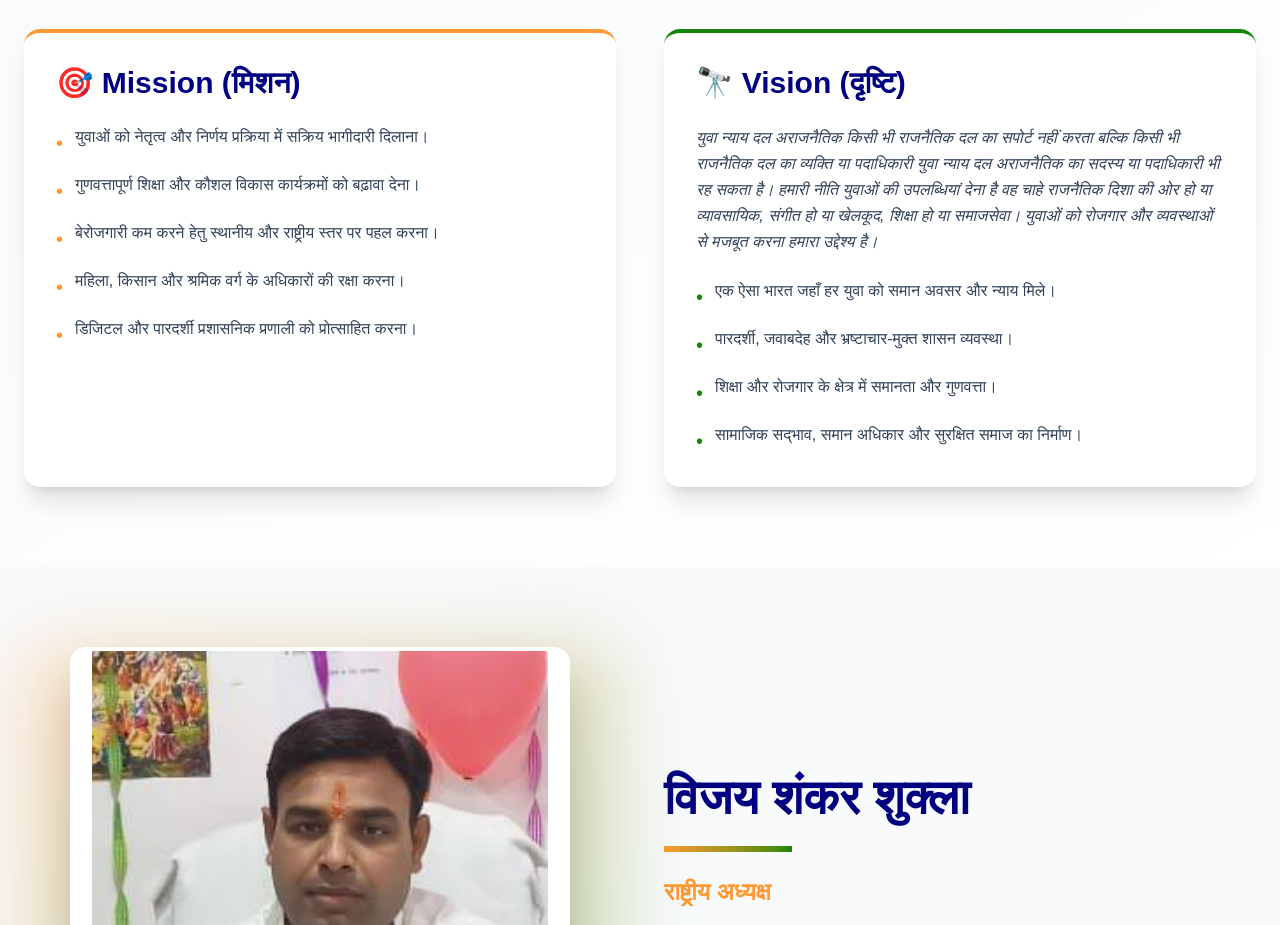
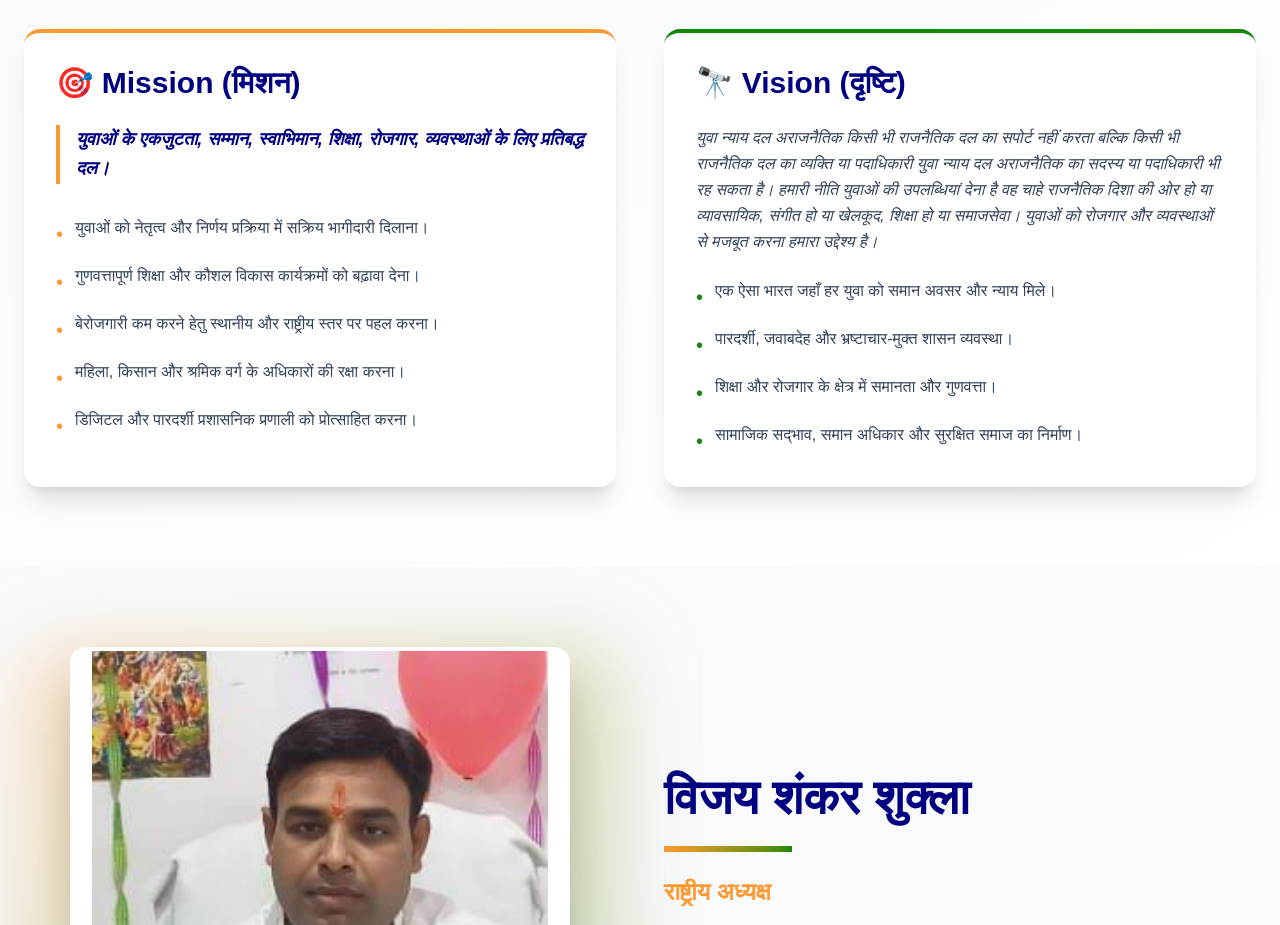
Before and after one commit to digicoders-git/Yuva_Naya_Dal, a React (Vite) app: page /about in a window 1280 px wide. Shown: the part 980-1905 px from the top of the page. Built offline with nearby package versions, Linux system fonts and the light colour scheme.

Commit message:
add images and content and vission content

```diff
--- a/src/pages/AboutUs.jsx
+++ b/src/pages/AboutUs.jsx
@@ -133,11 +133,20 @@ const AboutUs = () => {
                             >
                                 🎯 Mission (मिशन)
                             </motion.h3>
+                            <motion.p
+                                initial={{ opacity: 0 }}
+                                whileInView={{ opacity: 1 }}
+                                viewport={{ once: true }}
+                                transition={{ delay: 0.3 }}
+                                className="text-lg font-bold text-navy-flag mb-8 border-l-4 border-saffron pl-4 italic leading-relaxed"
+                            >
+                                युवाओं के एकजुटता, सम्मान, स्वाभिमान, शिक्षा, रोजगार, व्यवस्थाओं के लिए प्रतिबद्ध दल।
+                            </motion.p>
                             <motion.ul
                                 initial={{ opacity: 0 }}
                                 whileInView={{ opacity: 1 }}
                                 viewport={{ once: true }}
-                                transition={{ delay: 0.4 }}
+                                transition={{ delay: 0.5 }}
                                 className="space-y-4 text-slate-700"
                             >
                                 <li className="flex items-start gap-3">
--- a/src/pages/Mission.jsx
+++ b/src/pages/Mission.jsx
@@ -56,8 +56,8 @@ const Mission = () => {
                         <h3 className="text-3xl md:text-5xl font-black text-navy-flag mb-8 leading-tight">
                             सशक्ति और <span className="text-green-flag">परिवर्तन</span> का संकल्प
                         </h3>
-                        <p className="text-lg text-slate-600 mb-8 leading-relaxed text-left font-medium">
-                            युवा न्याय दल (अराजनैतिक) का मुख्य लक्ष्य युवाओं को एक ऐसा मंच प्रदान करना है जहाँ वे बिना किसी राजनीतिक दबाव के अपनी समस्याओं को उठा सकें और उनका समाधान पा सकें।
+                        <p className="text-lg text-slate-600 mb-8 leading-relaxed text-left font-medium italic border-l-4 border-green-flag pl-4">
+                            युवाओं के एकजुटता, सम्मान, स्वाभिमान, शिक्षा, रोजगार, व्यवस्थाओं के लिए प्रतिबद्ध दल।
                         </p>
                         <div className="grid sm:grid-cols-1 gap-6">
                             <MissionCard
```
